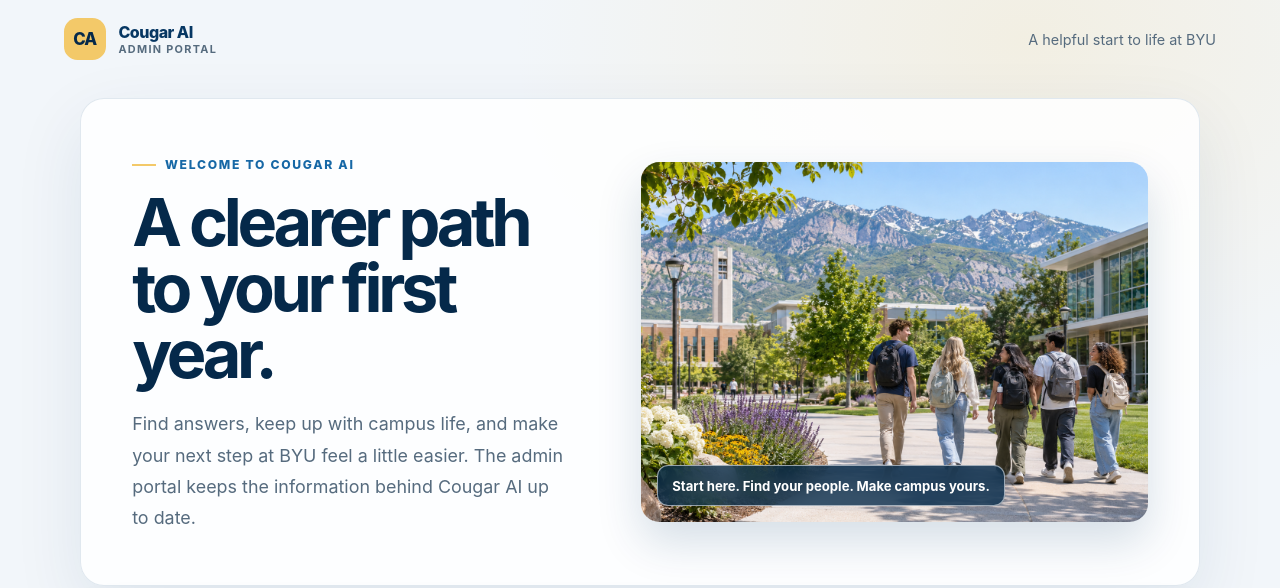
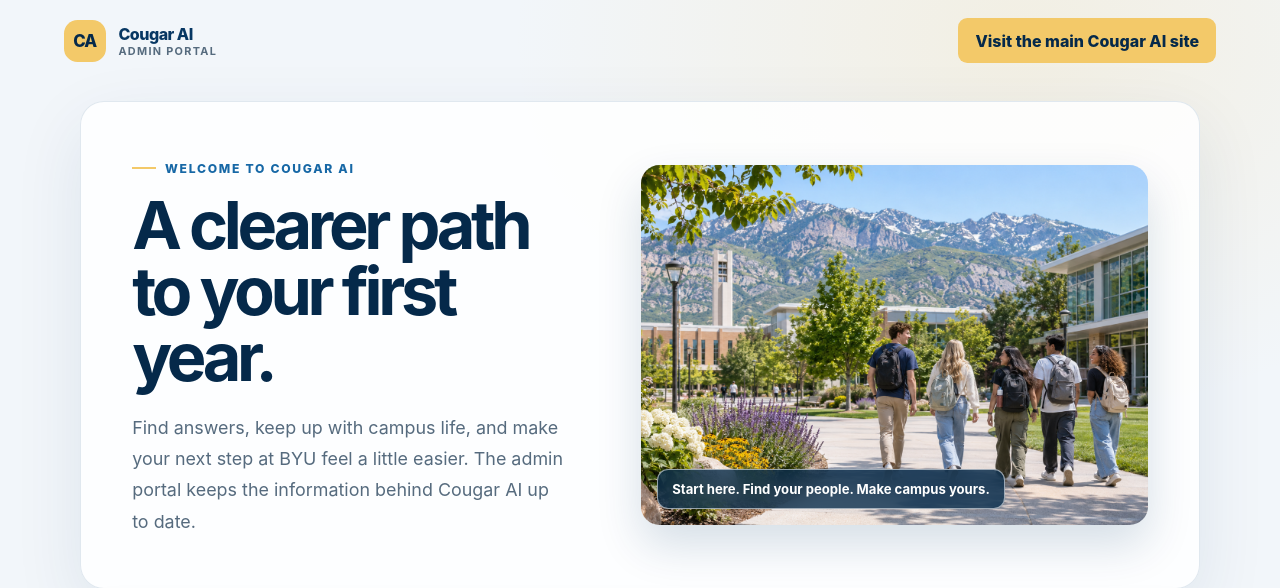
Before and after one commit to rebekahkinghorn/greg_project, a Node server app: template views/index.ejs in a window 1280 px wide. Shown: the top 588 px of the page. Run offline with Node 20, Linux system fonts and the light colour scheme; the template is opened without the code that fills it, so the values that code supplies are empty.

Commit message:
button to main site

```diff
--- a/views/index.ejs
+++ b/views/index.ejs
@@ -323,7 +323,7 @@
       <span class="brand-mark" aria-hidden="true">CA</span>
       <span>Cougar AI <small>Admin portal</small></span>
     </a>
-    <span class="header-note">A helpful start to life at BYU</span>
+    <a class="button" href="https://rebekahkinghorn.github.io/cougarai/" target="_blank" rel="noopener noreferrer">Visit the main Cougar AI site</a>
   </header>
 
   <main>
--- a/views/records.ejs
+++ b/views/records.ejs
@@ -95,6 +95,7 @@
     <nav>
       <a class="button" href="/">Back to Home</a>
       <a class="button secondary" href="/users">Maintain Users</a>
+      <a class="button secondary" href="https://rebekahkinghorn.github.io/cougarai/" target="_blank" rel="noopener noreferrer">Cougar AI main site</a>
       <form action="/logout" method="post"><button type="submit">Log out</button></form>
     </nav>
   </header>
--- a/views/users.ejs
+++ b/views/users.ejs
@@ -29,6 +29,7 @@
       <span> · Signed in as <%= adminUser.email %></span>
     </div>
     <div style="display:flex;gap:.6rem;align-items:center">
+      <a class="button" href="https://rebekahkinghorn.github.io/cougarai/" target="_blank" rel="noopener noreferrer">Cougar AI main site</a>
       <a class="button" href="/">Back to Home</a>
       <form action="/logout" method="post">
         <button type="submit">Log out</button>
```
